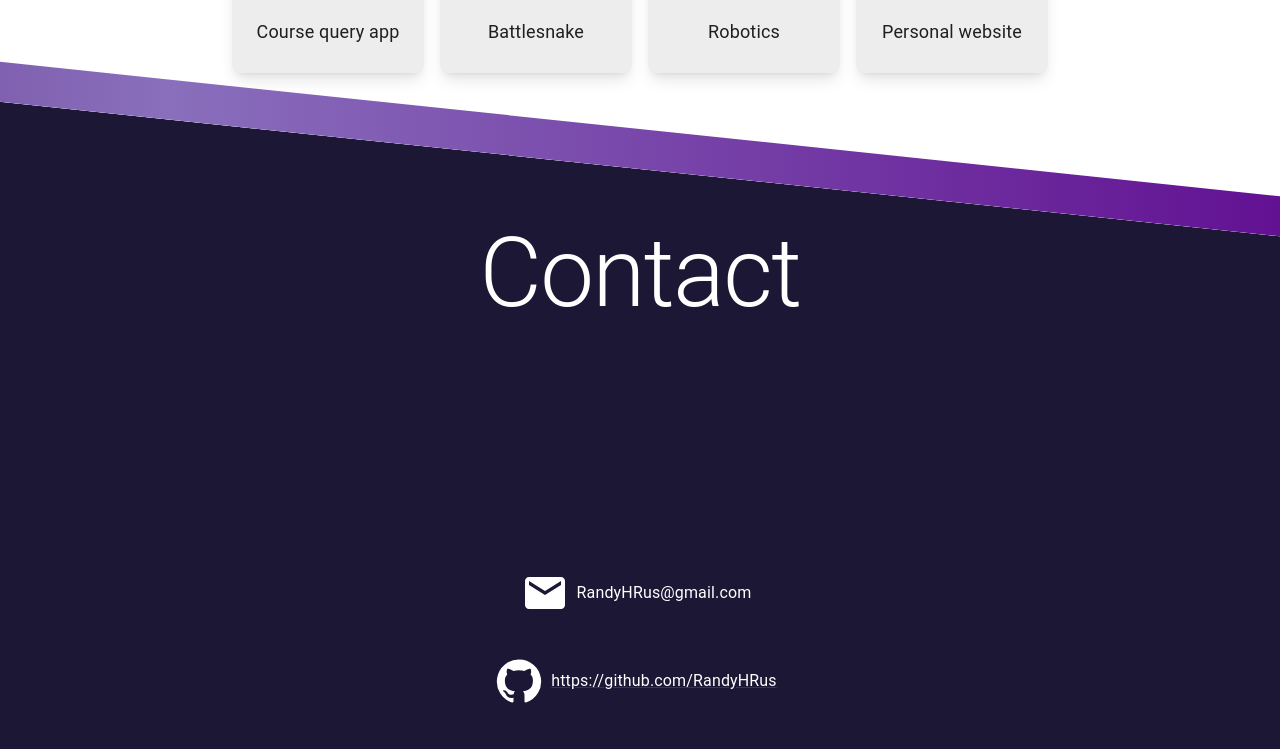
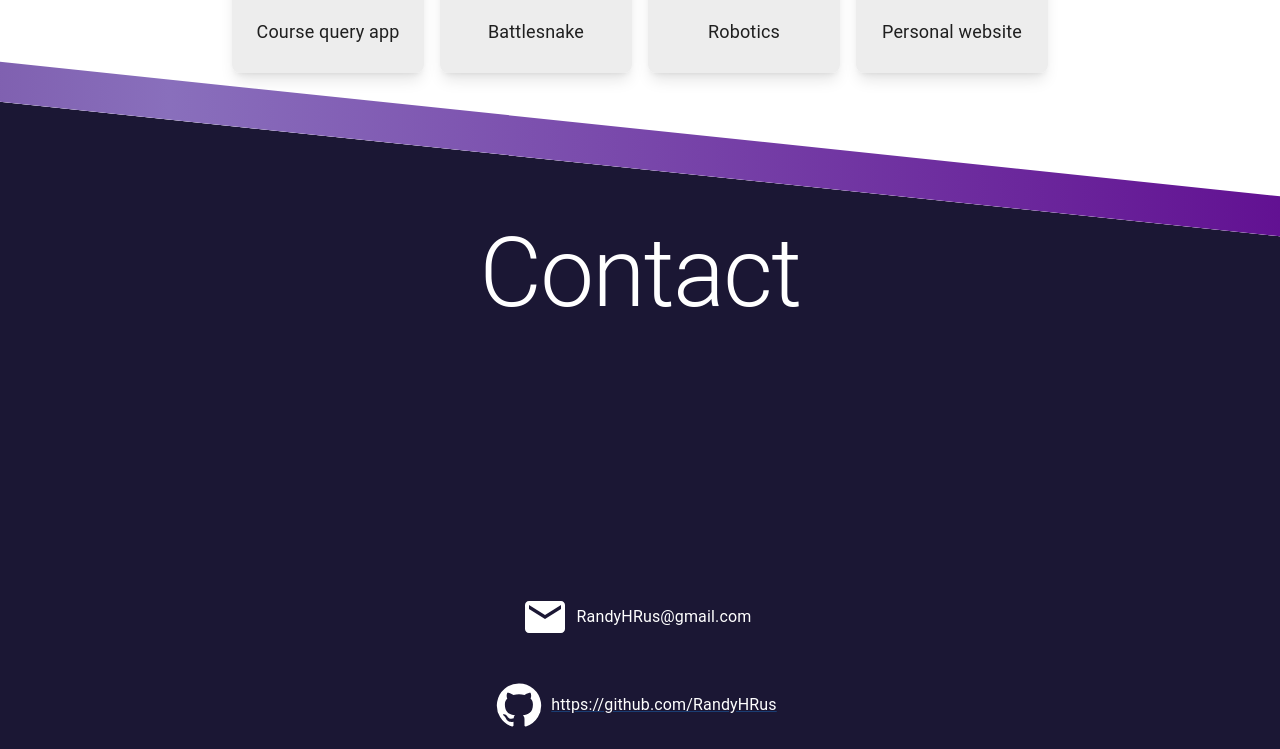
Before and after one commit to RandyHRus/personal-website, a Next.js app: page / in a window 1280 px wide. Shown: the part 3431-4180 px from the top of the page. Built offline with nearby package versions, Linux system fonts and the light colour scheme.

Commit message:
Fix contact section header alignment

```diff
--- a/src/components/contactSection.tsx
+++ b/src/components/contactSection.tsx
@@ -6,7 +6,7 @@
     return (
         <div
             id="contact"
-            className="relative flex flex-col w-screen h-screen bg-tertiary p-12 z-30 skew-y-6"
+            className="relative flex flex-col w-screen h-screen pt-12 bg-tertiary z-30 skew-y-6"
         >
             <div className="-skew-y-6 h-full">
                 <Typography variant="h1" className="text-white text-center">
```
